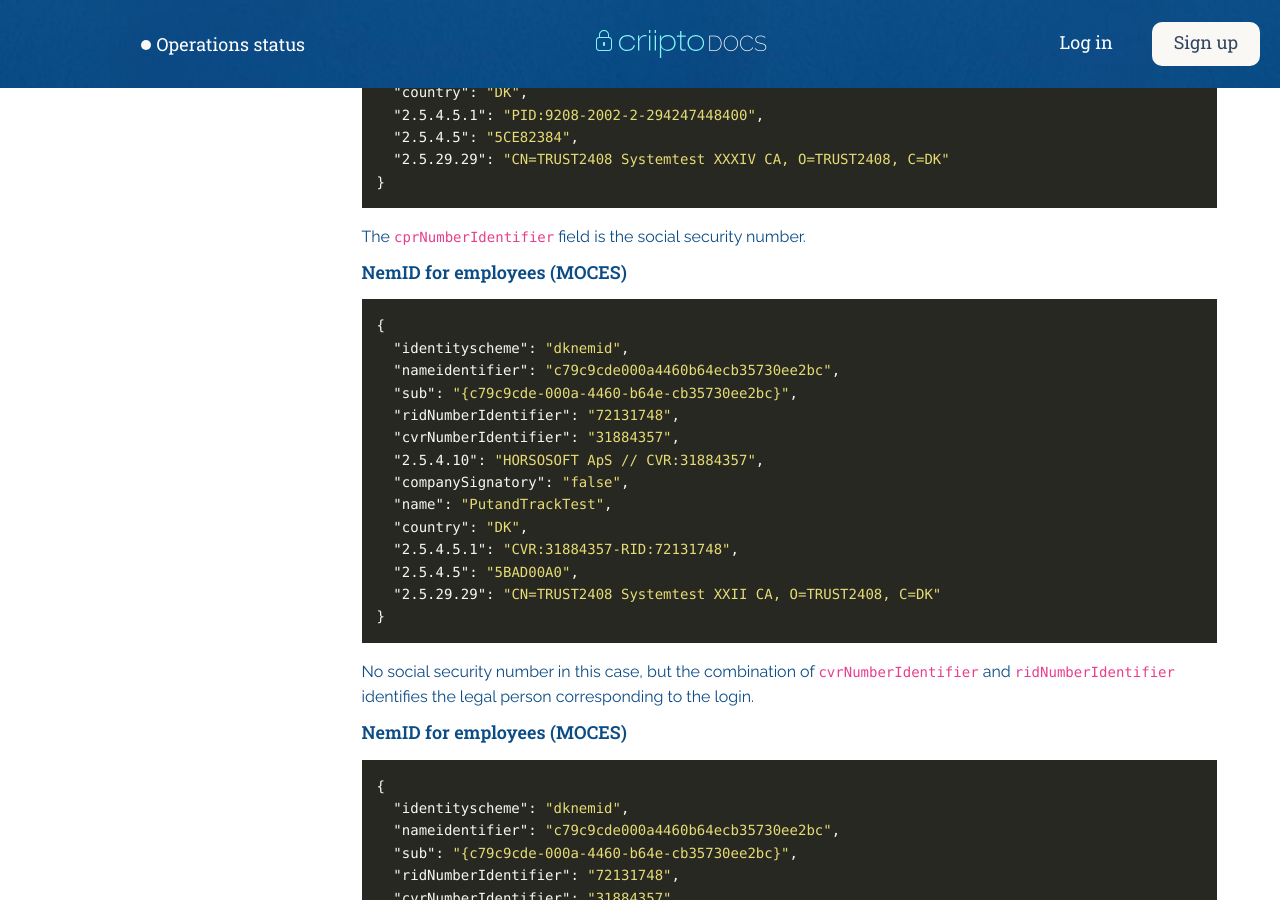
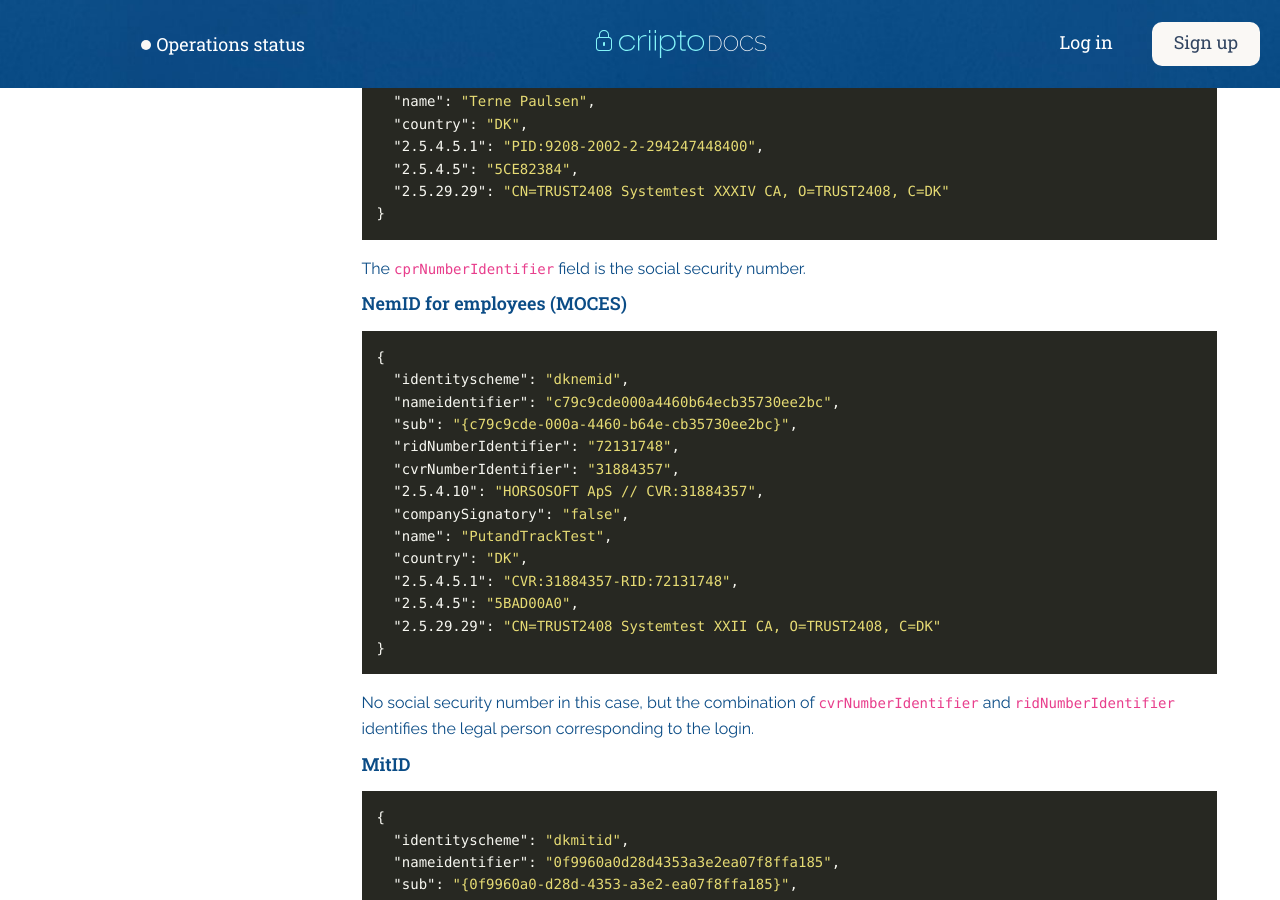
Before and after one commit to criipto/docs-old, a Jekyll site: the page built from getting-started/token-contents.md, in a window 1280 px wide and 900 px high, scrolled down 3636 px. Built offline with Jekyll 4.4.1, drawn with Linux system fonts in a browser that asks for light colours; some web fonts are replaced.

Commit message:
Added link to BE eID, moved anchors closer to specific sections,
removed a duplicate MOCES example.

````diff
--- a/getting-started/token-contents.md
+++ b/getting-started/token-contents.md
@@ -52,9 +54,10 @@
 ```
 The `ssn` field is the social security number.
 
+## Norway
+
 <a name="nobankid"></a>
 
-## Norway
 ### BankID
 ```json
 {
@@ -101,9 +104,11 @@
 ```
 The `socialno` field is the social security number.
 
+
+## Denmark
+
 <a name="poces"></a>
 
-## Denmark
 ### NemID for citizens (POCES)
 ```json
 {
@@ -182,25 +187,6 @@
 ```
 No social security number in this case, but the combination of `cvrNumberIdentifier` and `ridNumberIdentifier` identifies the legal person corresponding to the login.
 
-### NemID for employees (MOCES)
-```json
-{
-  "identityscheme": "dknemid",
-  "nameidentifier": "c79c9cde000a4460b64ecb35730ee2bc",
-  "sub": "{c79c9cde-000a-4460-b64e-cb35730ee2bc}",
-  "ridNumberIdentifier": "72131748",
-  "cvrNumberIdentifier": "31884357",
-  "2.5.4.10": "HORSOSOFT ApS // CVR:31884357",
-  "companySignatory": "false",
-  "name": "PutandTrackTest",
-  "country": "DK",
-  "2.5.4.5.1": "CVR:31884357-RID:72131748",
-  "2.5.4.5": "5BAD00A0",
-  "2.5.29.29": "CN=TRUST2408 Systemtest XXII CA, O=TRUST2408, C=DK"
-}
-```
-No social security number in this case, but the combination of `cvrNumberIdentifier` and `ridNumberIdentifier` identifies the legal person corresponding to the login.
-
 <a name="dkmitid"></a>
 
 ### MitID
@@ -220,9 +206,11 @@
 ```
 The `cprNumberIdentifier` field is the social security number.
 
+
+## Finland
+
 <a name="fibankid"></a>
 
-## Finland
 ### Finnish Trust Network - BankID
 ```json
 {
@@ -245,9 +233,10 @@
 ### Finnish Trust Network - Mobillivarmenne
 Same as BankID, except the `satu` property will have a value as well.
 
+## Belgium
+
 <a name="itsme"></a>
 
-## Belgium
 ### Itsme - Basic level, with Extra ID Data and Security Data enabled
 ```json
 {
@@ -302,6 +291,8 @@
   }
  ```
 
+<a name="beeid"></a>
+
 ### eID - verified, with national number, personal info, photo and address enabled
 
  ```json
@@ -341,9 +332,10 @@
 }
  ```
 
+## Germany
+
 <a name="sofort"></a>
 
-## Germany
 ### Sofort - Schufa age-check is always included
 ```json
 {
````
Also changed, not shown: other parts of getting-started/token-contents.md (+3 -1 lines).
